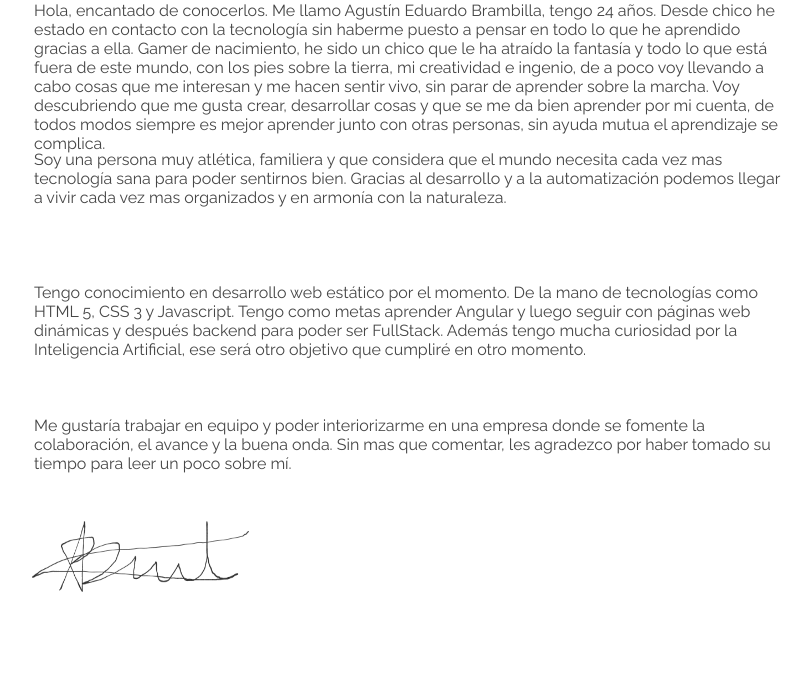
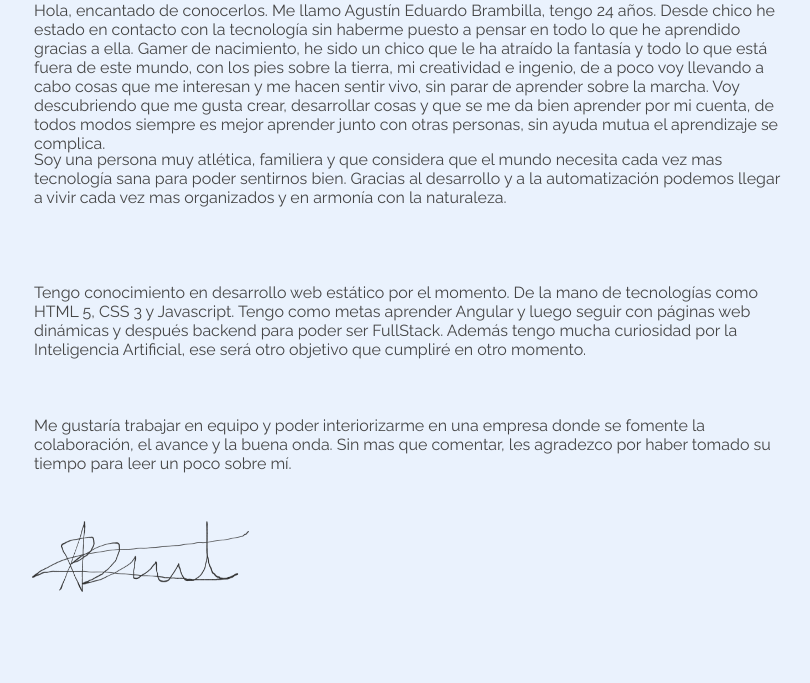
Before and after one commit to MasterxDual/Portfolio-Personal, a plain HTML site: page sobre-mi.html in a window 1280 px wide. Shown: the part 117-800 px from the top of the page, without its empty margins (118-928 px from the left). Drawn offline with Linux system fonts and the light colour scheme.

Commit message:
Agregándo color a los background de los dos archivos que me faltaban

```diff
--- a/about-me.css
+++ b/about-me.css
@@ -1,5 +1,6 @@
 html {
     font-family: "Raleway";
+    background: #EAF2FD;
 }
 
 .sobre-mi {
--- a/style.css
+++ b/style.css
@@ -2,6 +2,7 @@ html {
     font-family: "Raleway";
     position: relative;
     right: 50px;
+    background: #F5F5F5;
 }
 
 .secciones h3 {
```
